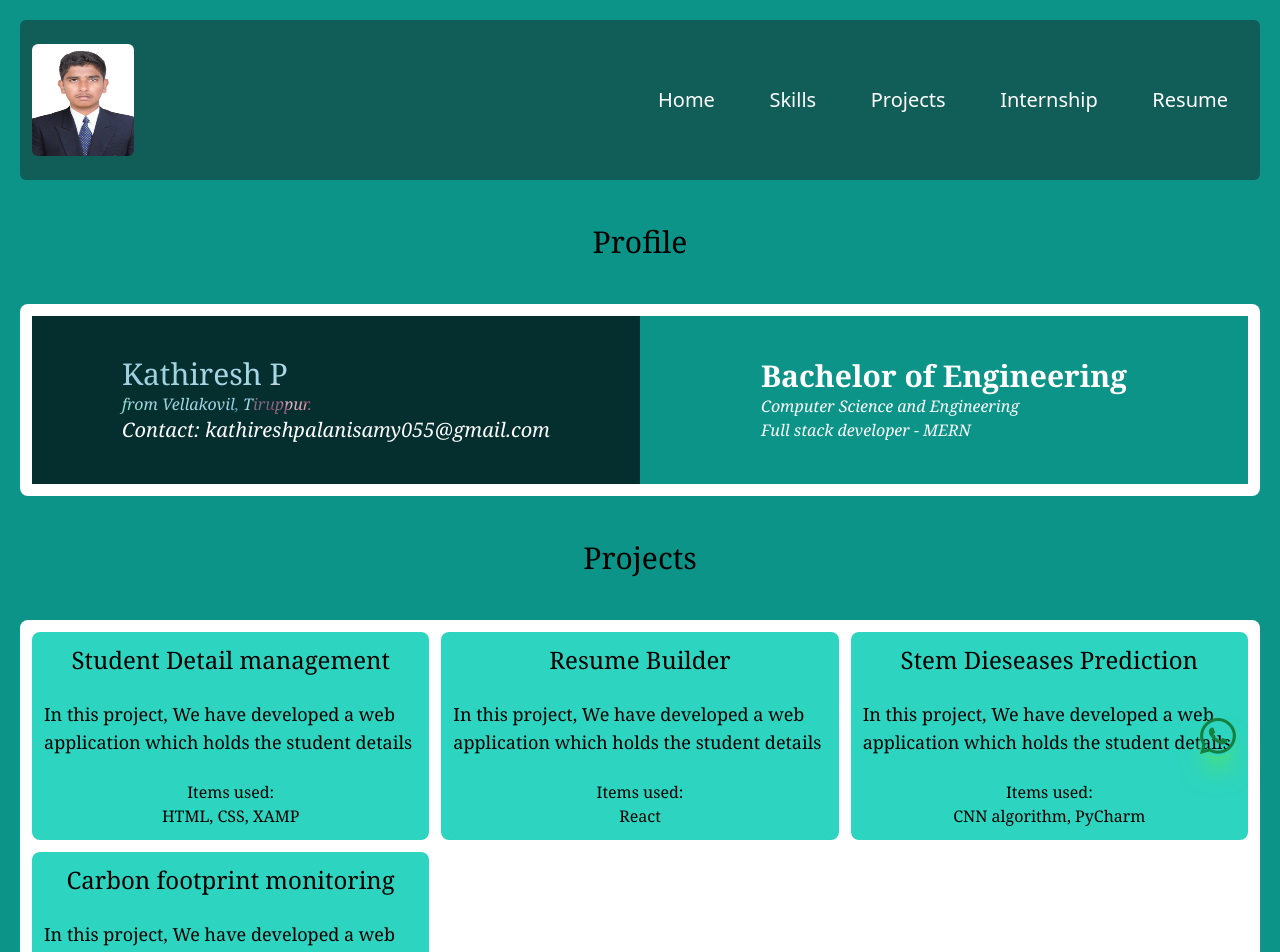
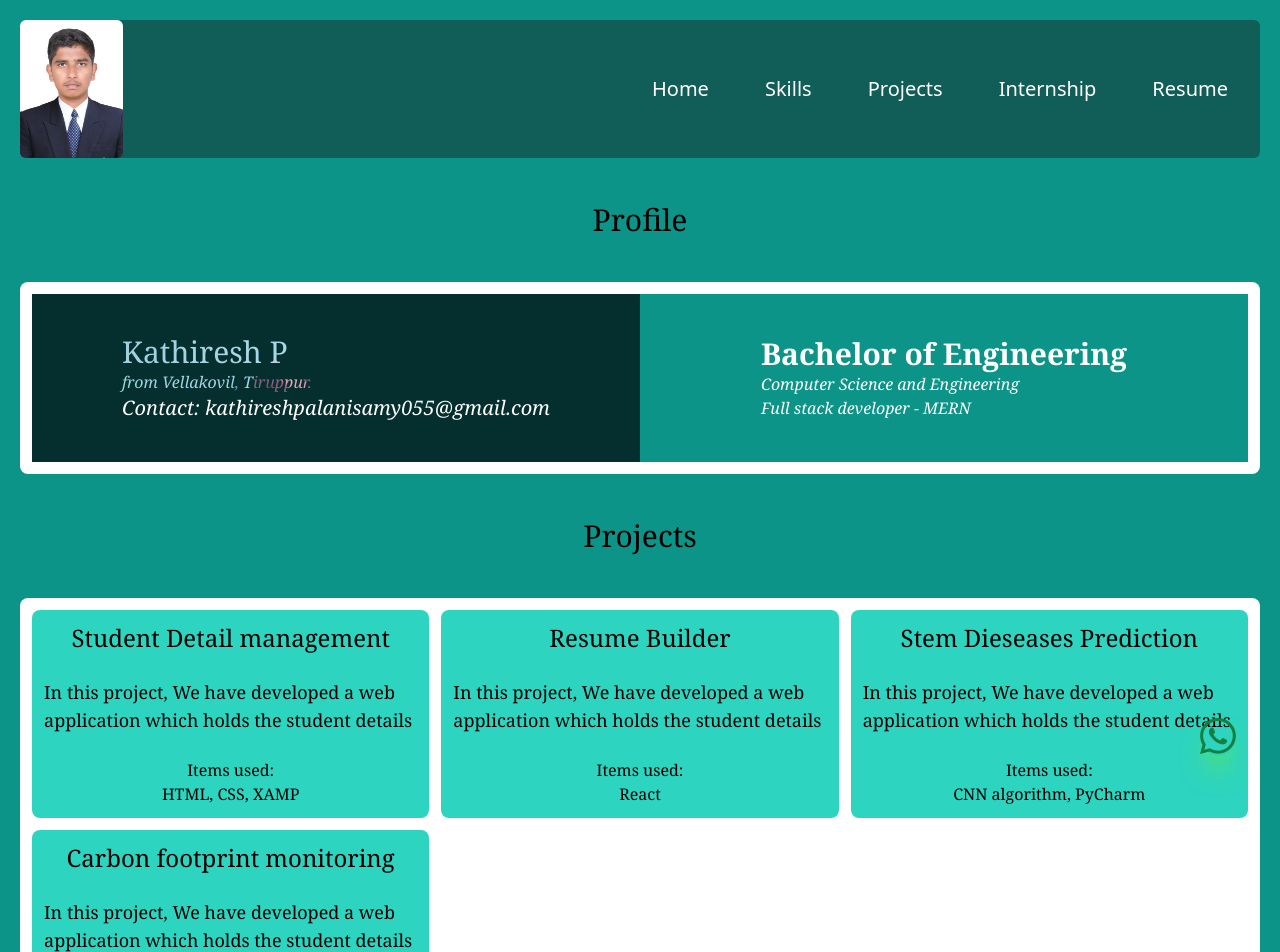
Before and after one commit to KATHIRESHP/profile, a React (Create React App) app: page / in a window 1280 px wide. Shown: the top 952 px of the page. Built offline with nearby package versions, Linux system fonts and the light colour scheme.

Commit message:
205329062023

```diff
--- a/src/Portfolio/Home.jsx
+++ b/src/Portfolio/Home.jsx
@@ -11,26 +11,26 @@ import pdf from './Source/resume.pdf'
 const Home = () => {
     return (
         <div id='home' className='w-screen'>
-            <div className='bg-teal-600 container h-full xl:p-5 lg:p-3 md:p-1 sm:p-0'>
+            <div className='bg-teal-600 h-full xl:p-5 lg:p-3 md:p-1 sm:p-0'>
 
                 <div className='static md:sticky top-0'>
-                    <div className='container bg-teal-800 pl-3 xl:h-40 flex flex-col md:flex-row justify-between rounded-md '>
-                        <div className='flex md:w-4/12 justify-center sm:my-6  md:justify-start'>
-                            <img src={mikey} className=' cursor-none sm:w-3/12 rounded-md md:hover:scale-125 md:hover:scale-y-150 md:hover:translate-x-10 md:hover:translate-y-10 transition-all ease-in-out ' ></img>
+                    <div className='bg-teal-800 flex flex-col md:flex-row justify-between rounded-md'>
+                        <div className='flex md:w-4/12 justify-center md:my-0 my-6  md:justify-start'>
+                            <img src={mikey} className=' cursor-none sm:w-3/12 rounded-md md:hover:scale-150 md:hover:scale-y-150 md:hover:translate-x-10 md:hover:translate-y-10 transition-all ease-in-out'></img>
                         </div>
-                        <div className='xl:w-6/12 md:w-9/12 sm:w-10/12 flex items-center'>
+                        <div className='sticky top-0 md:static md:top-auto xl:w-6/12 md:w-9/12 sm:w-10/12 flex items-center'>
                             <NavBar />
                         </div>
                     </div>
                 </div>
 
                 <center id='projects' className='text-3xl font-thin font-serif my-11'>Profile</center>
-                <div className='container bg-white h-full p-1 md:p-3 rounded-lg'>
+                <div className='bg-white h-full p-1 md:p-3 rounded-lg'>
                     <Profile img={bg} />
                 </div>
 
                 <center id='projects' className='xl:text-3xl lg:text-xl md:text-lg sm:text-xl font-thin font-serif my-11'>Projects</center>
-                <div className='container bg-white h-full grid grid-cols-2 md:grid-cols-3 gap-3 p-3 rounded-lg'>
+                <div className='bg-white h-full grid grid-cols-2 md:grid-cols-3 gap-3 p-3 rounded-lg'>
                     <Project name="Student Detail management" description="In this project, We have developed a web application which holds the student details" used="HTML, CSS, XAMP" />
                     <Project name="Resume Builder" description="In this project, We have developed a web application which holds the student details" used="React" />
                     <Project name="Stem Dieseases Prediction" description="In this project, We have developed a web application which holds the student details" used="CNN algorithm, PyCharm" />
@@ -38,7 +38,7 @@ const Home = () => {
                 </div>
 
                 <center id='skills' className='xl:text-3xl lg:text-xl md:text-lg sm:text-xl  font-thin font-serif my-11'>Technical Skills</center>
-                <div className='container bg-white h-6/12 p-11 grid grid-cols-2 font-serif gap-11 items-center rounded-lg'>
+                <div className='bg-white h-6/12 p-11 grid grid-cols-2 font-serif gap-11 items-center rounded-lg'>
                     <Skills class_name="fa-brands fa-java fa-2xl" name="Java" />
                     <Skills class_name="fa-solid fa-c" name="C language" />
                     <Skills class_name="fa-brands fa-react" name="React" />
@@ -46,7 +46,7 @@ const Home = () => {
                 </div>
 
                 <center className='xl:text-3xl lg:text-xl md:text-lg sm:text-xl font-thin font-serif my-11' id="internship">Internship</center>
-                <div className='container bg-white h-6/12 p-11 font-serif gap-2 items-center rounded-lg flex justify-center flex-col'>
+                <div className='bg-white h-6/12 p-11 font-serif gap-2 items-center rounded-lg flex justify-center flex-col'>
                     <h1 className='text-2xl'>Web Development Internship</h1>
                     <h3 className=''>In MKCS Digit Tech, @Karur</h3><br />
                     <div className='grid grid-cols-1 md:grid-cols-3'>
@@ -58,7 +58,7 @@ const Home = () => {
                     </div>
                 </div>
                 <center className='xl:text-3xl lg:text-xl md:text-lg sm:text-xl font-thin font-serif my-11' id="resume">Resume</center>
-                <div className='container bg-white h-6/12 p-11 text-xl font-serif items-center rounded-lg flex flex-col justify-center'>
+                <div className='bg-white h-6/12 p-11 text-xl font-serif items-center rounded-lg flex flex-col justify-center'>
                     <p>Here is my resume to download</p>
                     <a href={pdf} className='text-5xl mt-10 text-green-600' download><i class="bi bi-download"></i></a>
                 </div>
```
